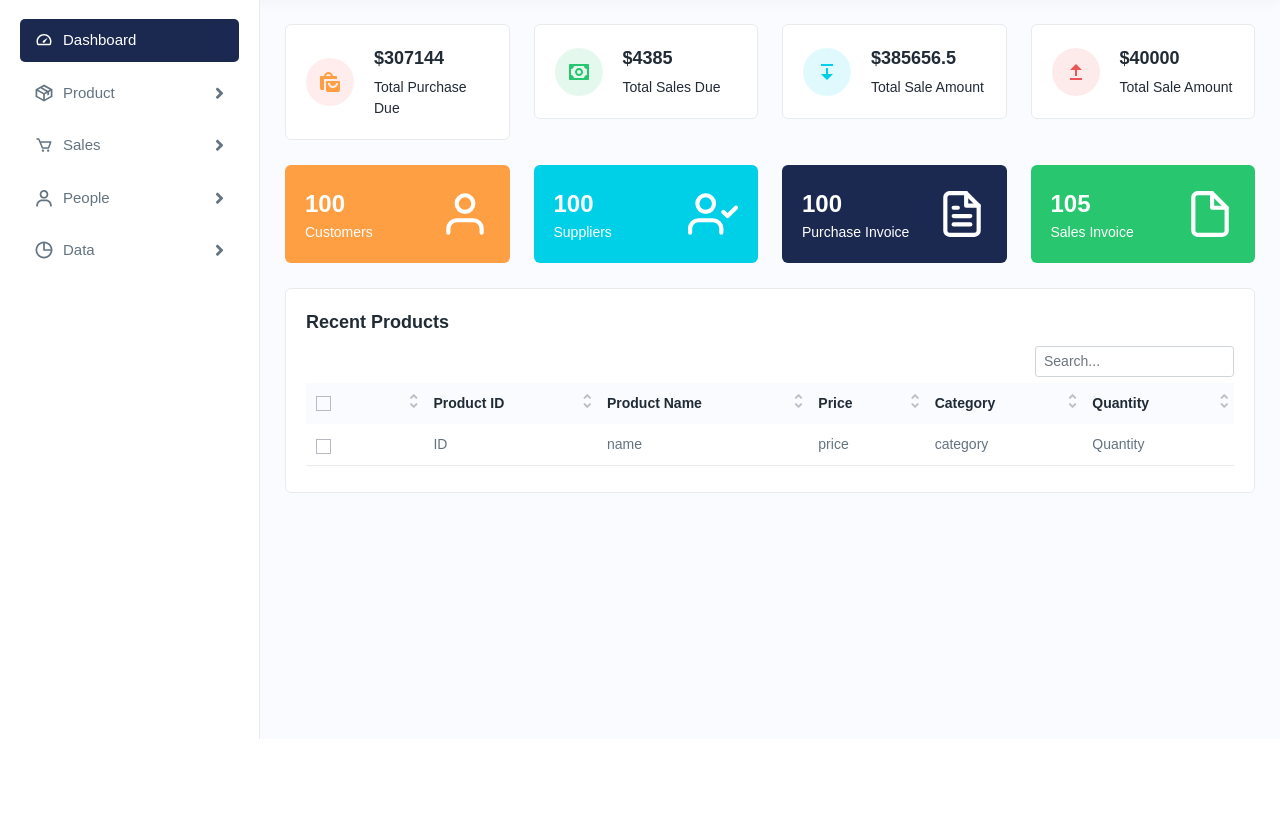
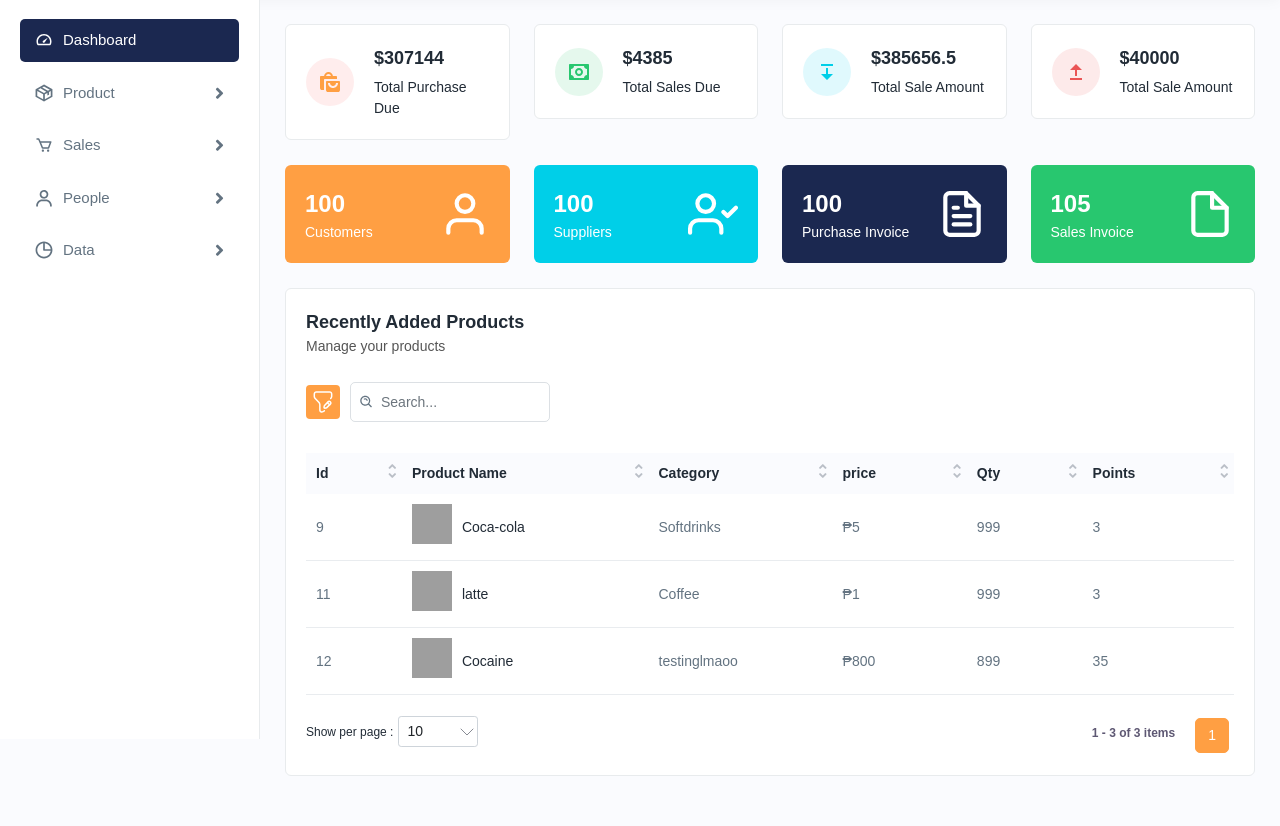
Before and after one commit to ShanShenShan/finals, a PHP site: page /pos1/admin_index.php in a window 1280 px wide. Shown: the part 61-887 px from the top of the page. Before the commit the page ends 800 px from the top, so only its background shows below. Run offline with PHP 8.4, Linux system fonts and the light colour scheme; a user stored in the database is signed in; data comes from the database, SQL or seed files in the repository; grey boxes are pictures that could not be loaded.

Commit message:
recently added products

```diff
--- a/admin_index.php
+++ b/admin_index.php
@@ -1,6 +1,30 @@
 <?php require "includes/header.php"; ?> <!-- Strictly requiring to include the header.php-->
 <?php require "config/connection.php"; ?> <!-- Strictly requiring to include the connection.php-->
 <?php require "includes/redirecting.php"; ?> <!-- Strictly requiring to include the redirecting.php-->
+<?php
+    // Query to select all data on the table that have admin role
+    $search = $connection->query("SELECT inventory.*, category.category_name
+    FROM inventory
+    JOIN category ON inventory.category_id = category.id
+    ORDER BY inventory.id DESC
+    LIMIT 5;
+    ");
+
+
+    $search->execute();
+    $productlist = $search->fetchAll(PDO::FETCH_OBJ); // fetching all of the data as an object
+
+    $search_category = $connection->query("SELECT * FROM category ");
+
+    $search_category->execute();
+    $product_category = $search_category->fetchAll(PDO::FETCH_OBJ);
+
+    $search_price = $connection->query("SELECT * FROM inventory GROUP BY price ");
+
+    $search_price->execute();
+    $product_price = $search_price->fetchAll(PDO::FETCH_OBJ);
+
+?>
 <body>
     <div class="main-wrapper">
         <!-- Header -->
@@ -291,40 +315,58 @@
                 </div>
 
                 <!-- Recent Products -->
-                <div class="card mb-0">
-                    <div class="card-body">
-                        <h4 class="card-title">Recent Products</h4>
-                        <div class="table-responsive dataview">
-                            <table class="table datanew">
+                <div class="card">
+                    <div class="card-body"><div class="page-header">
+                    <div class="page-title">
+                        <h4>Recently Added Products</h4>
+                        <h6>Manage your products</h6>
+                    </div>
+                </div>
+                        <div class="table-top">
+                            <div class="search-set">
+                                <div class="search-path">
+                                    <a class="btn btn-filter" id="filter_search">
+                                        <img src="<?php echo FILEPATH; ?>/assets/img/icons/filter.svg" alt="img">
+                                        <span><img src="<?php echo FILEPATH; ?>/assets/img/icons/closes.svg" alt="img"></span>
+                                    </a>
+                                </div>
+                                <div class="search-input">
+                                    <a class="btn btn-searchset"><img src="<?php echo FILEPATH; ?>/assets/img/icons/search-white.svg" alt="img"></a>
+                                </div>
+                            </div>
+                        </div>
+                        <!--Table data of the products-->
+                        <div class="table-responsive">
+                            <table class="table  datanew">
                                 <thead>
                                     <tr>
-                                        <th>
-                                            <label class="checkboxs">
-                                                <input type="checkbox" id="select-all">
-                                                <span class="checkmarks"></span>
-                                            </label>
-                                        </th>
-                                        <th>Product ID</th>
+
+                                        <th>Id</th>
                                         <th>Product Name</th>
-                                        <th>Price</th>
-                                        <th>Category</th>
-                                        <th>Quantity</th>
+                                        <th>Category </th>
+                                        <th>price</th>
+                                        <th>Qty</th>
+                                        <th>Points</th>
+
                                     </tr>
                                 </thead>
                                 <tbody>
-                                    <tr>
-                                        <td>
-                                            <label class="checkboxs">
-                                                <input type="checkbox">
-                                                <span class="checkmarks"></span>
-                                            </label>
-                                        </td>
-                                        <td>ID</td>
-                                        <td>name</td>
-                                        <td>price</td>
-                                        <td>category</td>
-                                        <td>Quantity</td>
-                                    </tr>
+                                    <?php foreach ($productlist as $product) : ?><!--Iterating each value from admin list and assigning it to $admin-->
+                                        <tr>
+
+                                            <td><?php echo $product->id; ?></td>
+                                            <td class="productimgname">
+                                                <a href="javascript:void(0);" class="product-img">
+                                                    <img src="<?php echo FILEPATH; ?>/assets/img/product/<?php echo $product->image; ?>" alt="product">
+                                                </a>
+                                                <a href="javascript:void(0);"><?php echo $product->product_name; ?></a>
+                                            </td>
+                                            <td><?php echo $product->category_name; ?></td>
+                                            <td>₱<?php echo $product->price; ?></td>
+                                            <td><?php echo $product->quantity; ?></td>
+                                            <td><?php echo $product->product_points; ?></td>
+                                        </tr>
+                                    <?php endforeach; ?>
                                 </tbody>
                             </table>
                         </div>
```
